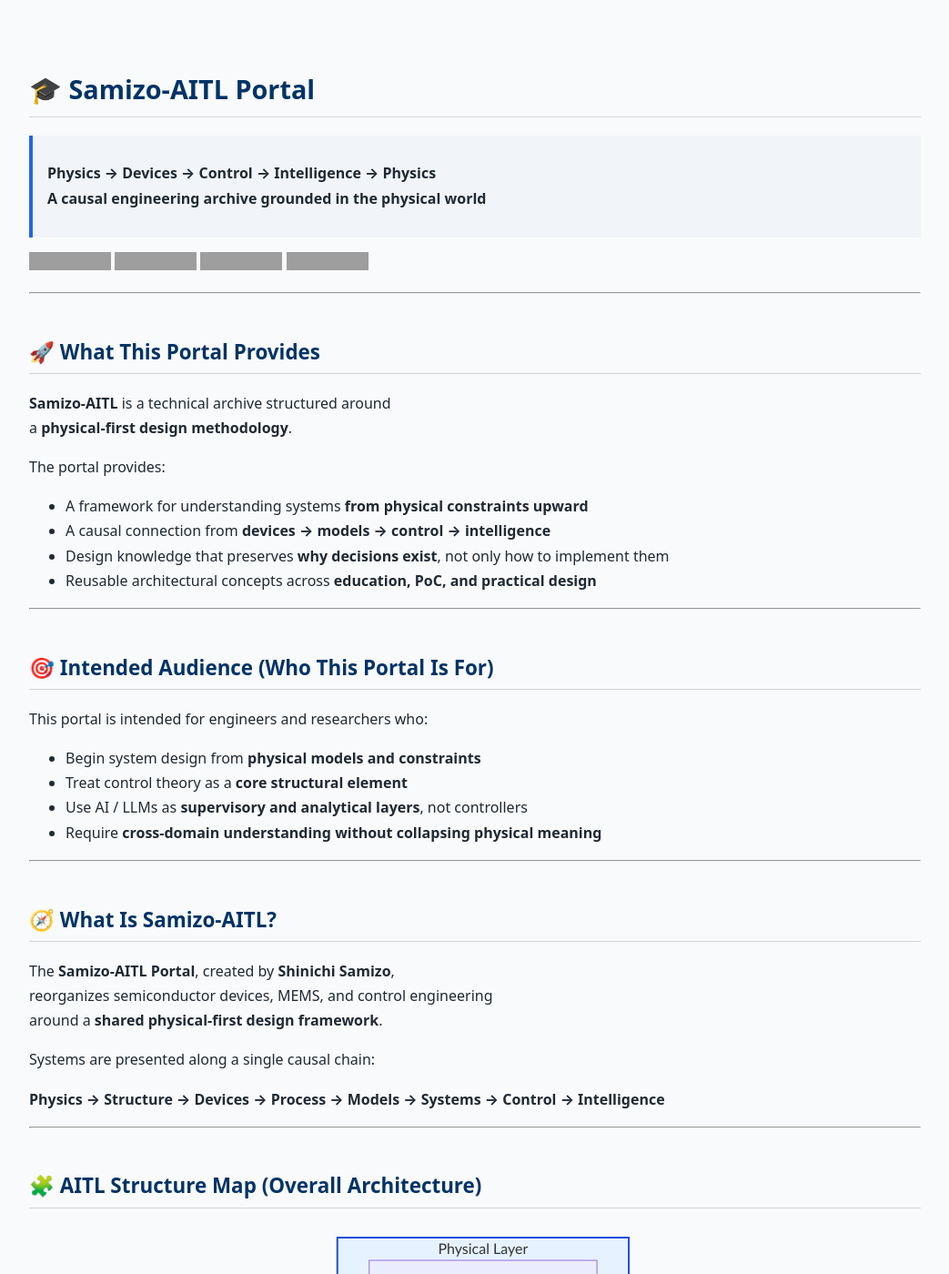
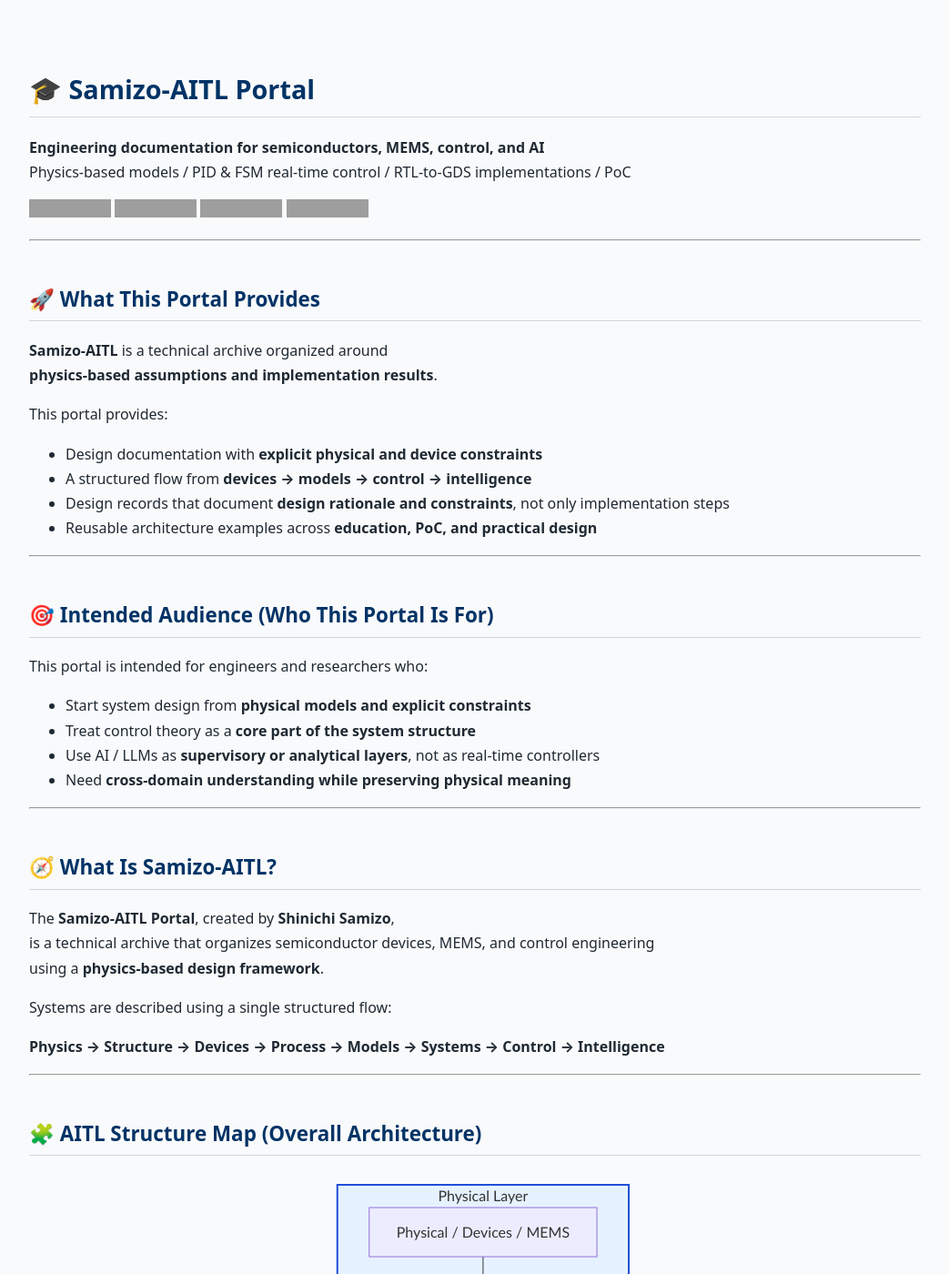
Before and after one commit to Samizo-AITL/Samizo-AITL.github.io, a Jekyll site: the page built from portal/en/index.md, in a window 1280 px wide and 1400 px high. Shown: the whole window at 91% size, without its empty margins (118-1161 px from the left). Built offline with Jekyll 4.4.1, drawn with Linux system fonts in a browser that asks for light colours; some of the changed text lies outside the part shown; grey boxes are pictures that could not be loaded.

Commit message:
Update index.md

````diff
--- a/portal/en/index.md
+++ b/portal/en/index.md
@@ -5,8 +5,9 @@
 ---
 
 # 🎓 Samizo-AITL Portal
-> **Physics → Devices → Control → Intelligence → Physics
-> A causal engineering archive grounded in the physical world**
+
+**Engineering documentation for semiconductors, MEMS, control, and AI**
+Physics-based models / PID & FSM real-time control / RTL-to-GDS implementations / PoC
 
 [![Japanese Version](https://img.shields.io/badge/Japanese-Version-brightgreen?logo=github)](https://samizo-aitl.github.io/portal/)
 [![GitHub](https://img.shields.io/badge/GitHub-Samizo--AITL-black?logo=github)](https://github.com/Samizo-AITL)
@@ -17,15 +18,15 @@
 
 ## 🚀 What This Portal Provides
 
-**Samizo-AITL** is a technical archive structured around
-a **physical-first design methodology**.
+**Samizo-AITL** is a technical archive organized around
+**physics-based assumptions and implementation results**.
 
-The portal provides:
+This portal provides:
 
-- A framework for understanding systems **from physical constraints upward**
-- A causal connection from **devices → models → control → intelligence**
-- Design knowledge that preserves **why decisions exist**, not only how to implement them
-- Reusable architectural concepts across **education, PoC, and practical design**
+- Design documentation with **explicit physical and device constraints**
+- A structured flow from **devices → models → control → intelligence**
+- Design records that document **design rationale and constraints**, not only implementation steps
+- Reusable architecture examples across **education, PoC, and practical design**
 
 ---
 
@@ -33,20 +34,20 @@
 
 This portal is intended for engineers and researchers who:
 
-- Begin system design from **physical models and constraints**
-- Treat control theory as a **core structural element**
-- Use AI / LLMs as **supervisory and analytical layers**, not controllers
-- Require **cross-domain understanding without collapsing physical meaning**
+- Start system design from **physical models and explicit constraints**
+- Treat control theory as a **core part of the system structure**
+- Use AI / LLMs as **supervisory or analytical layers**, not as real-time controllers
+- Need **cross-domain understanding while preserving physical meaning**
 
 ---
 
 ## 🧭 What Is Samizo-AITL?
 
 The **Samizo-AITL Portal**, created by **Shinichi Samizo**,
-reorganizes semiconductor devices, MEMS, and control engineering
-around a **shared physical-first design framework**.
+is a technical archive that organizes semiconductor devices, MEMS, and control engineering
+using a **physics-based design framework**.
 
-Systems are presented along a single causal chain:
+Systems are described using a single structured flow:
 
 **Physics → Structure → Devices → Process → Models → Systems → Control → Intelligence**
 
@@ -89,26 +90,26 @@
 ```
 
 AITL (Architecture for Integrated Technology Logic) is a system design architecture
-centered on a **one-directional causal structure**:
+organized around a **fixed layer order**:
 
 **Physical → Control → Intelligence**
 
 - **Physical Layer**
   Physics, devices, and MEMS define
-  the fundamental constraints, limits, and uncertainties of the system.
+  system constraints, operating limits, and sources of uncertainty.
 
 - **Control Layer**
-  Control theory based on physical models (e.g., PID)
-  guarantees stability, response, and performance.
+  Control methods based on physical models (e.g., PID)
+  define stability, response characteristics, and achievable performance.
 
 - **Supervisory & Design Layer**
-  - **FSM**: Manages state judgment, transitions, and intervention permissions
-  - **NN / RL**: Real-time adaptive assistance within FSM-approved bounds
-  - **LLM**: Semantic interpretation, redesign, and design support
-    performed **offline (non-real-time)**
+  - **FSM**: Manages state evaluation, state transitions, and intervention permissions
+  - **NN / RL**: Provides real-time adaptive assistance within FSM-approved bounds
+  - **LLM**: Performs analysis, redesign, and design support
+    **offline (non-real-time)**
 
-※ **LLMs are used only at design time (non-real-time)**
-and **do not directly intervene in real-time control loops**.
+※ **LLMs are used only during design-time (non-real-time)**
+and **do not intervene in real-time control loops**.
 
 ---
 
@@ -139,40 +140,38 @@
 
 ## 🗺 How to Navigate This Portal
 
-1. **Architecture & Philosophy**
-   Physical-first engineering and the AITL concept
+1. **Architecture**
+   AITL structure and the role of each layer based on physical assumptions
 
 2. **Physics & Devices**
-   Semiconductor physics, devices, MEMS, and physical constraints
+   Semiconductor physics, device structures, MEMS, and physical constraints
 
 3. **Control Architecture**
-   Models and real-time control (PID supervised by FSM)
+   Model-based real-time control (PID) supervised by FSM
 
 4. **Intelligence (Design-time)**
-   Supervisory logic and LLM-assisted analysis (not real-time)
+   Supervisory logic and LLM-assisted analysis performed offline (non-real-time)
 
 5. **Proof-of-Concept Implementations**
-   Verification through working systems
-
-This order avoids tool-driven or fragmented understanding.
+   Verification through working systems and reproducible examples
 
 ---
 
-# 📝 Essays / Design Philosophy (Zenn / Qiita — English)
+# 📝 Essays / Design Notes (Zenn / Qiita — English)
 
-🧠 Articles on design philosophy, physics-driven engineering,
-and AITL architecture are managed with
+🧠 Articles related to design decisions, physical assumptions, and
+AITL architecture are managed using
 **GitHub-hosted Markdown as the Single Source of Truth (SSOT)**.
 
 📚 Zenn / Qiita are publication channels.
-🏛 **The authoritative originals live on GitHub Pages.**
+🏛 **Authoritative originals are maintained on GitHub Pages.**
 
 ---
 
-## 📘 Zenn (Design Philosophy / Architecture — EN)
+## 📘 Zenn (Architecture / Structure — EN)
 
-🏛 Design philosophy and architectural reasoning
-🏛 Physics-driven engineering concepts
+🏛 Architectural structure and design decisions
+🏛 Physics-based engineering assumptions
 🏛 AITL structure (PID × FSM × LLM responsibility separation)
 
 [![Zenn](https://img.shields.io/badge/Zenn-Articles-blue?logo=zenn)](https://zenn.dev/samizo_aitl)
````
Also changed, not shown: other parts of portal/en/index.md (+2 -2 lines).
